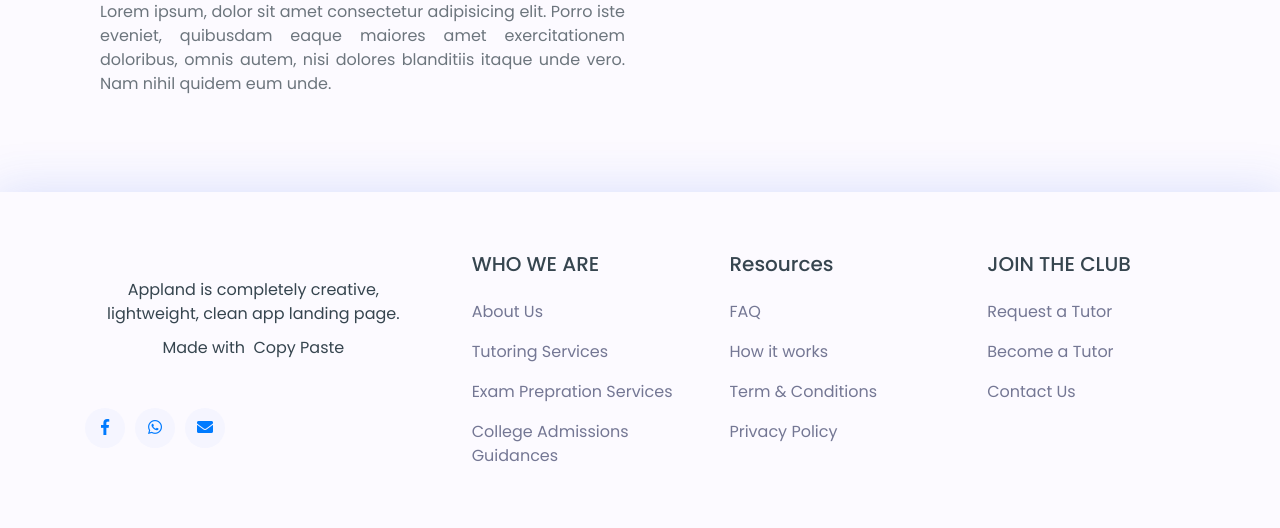
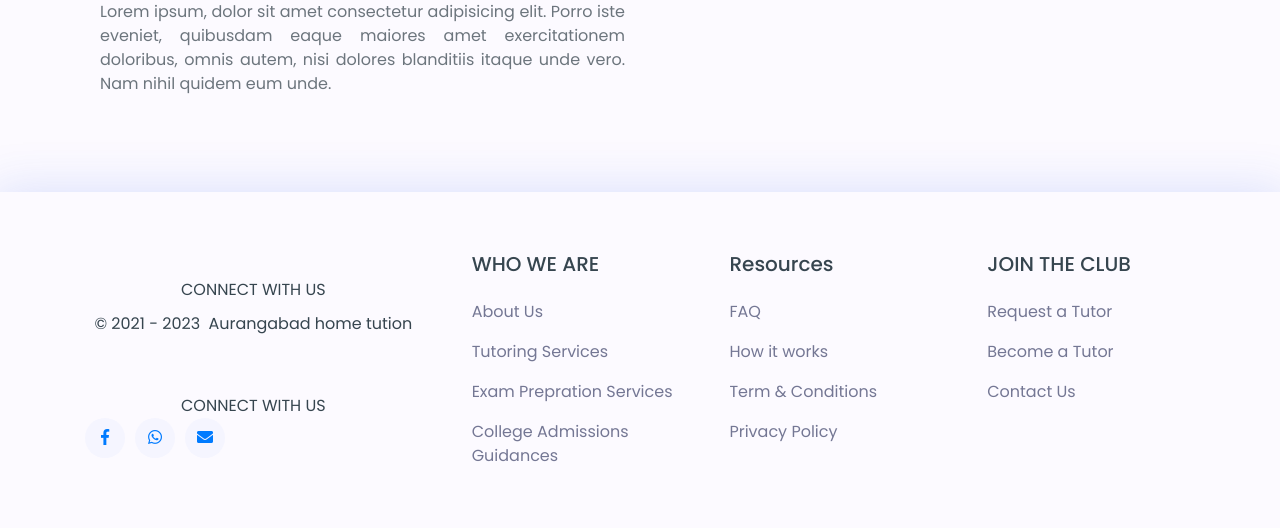
Before and after one commit to rksanjeev/TutorApp, a Django app: page /ExamPreprationServices/ in a window 1280 px wide. Shown: the part 298-826 px from the top of the page. Run offline with Django 4.2, Linux system fonts and the light colour scheme; some libraries are stand-ins or nearby versions.

Commit message:
Copy Right Section Update

```diff
--- a/Templates/base.html
+++ b/Templates/base.html
@@ -76,11 +76,16 @@
             <div class="single-footer-widget section_padding_0_130">
               <!-- Footer Logo-->
               <div class="footer-logo mb-3"></div>
-              <p>Appland is completely creative, lightweight, clean app landing page.</p>
+              <p>CONNECT WITH US</p>
               <!-- Copywrite Text-->
               <div class="copywrite-text mb-5">
-                <p class="mb-0">Made with <i class="lni-heart mr-1"></i>Copy Paste</a></p>
+                <p class="mb-0">© 2021 - 2023<i class="lni-heart mr-1"></i> Aurangabad home tution </a></p>
               </div>
+
+               <!-- Footer Logo-->
+              <div class="footer-logo mb-3"></div>
+              <p>CONNECT WITH US</p>
+
               <!-- Footer Social Area-->
               <div class="footer_social_area"><a href="#" data-toggle="tooltip" data-placement="top" title="" data-original-title="Facebook"><i class="fab fa-facebook-f"></i></a><a href="#" data-toggle="tooltip" data-placement="top" title="" data-original-title="Whatsapp"><i class="fab fa-whatsapp"></i></a><a href="#" data-toggle="tooltip" data-placement="top" title="" data-original-title="E-mail"><i class="fa fa-envelope"></i></a></div>
             </div>
```
